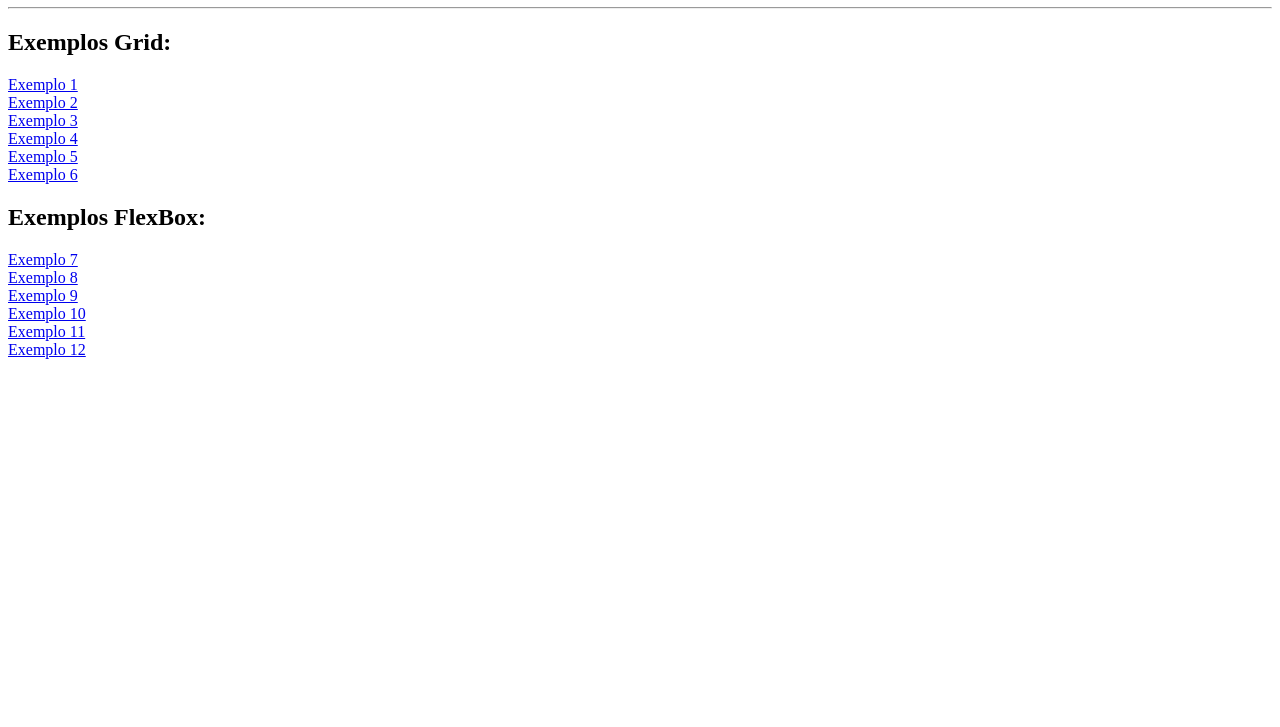
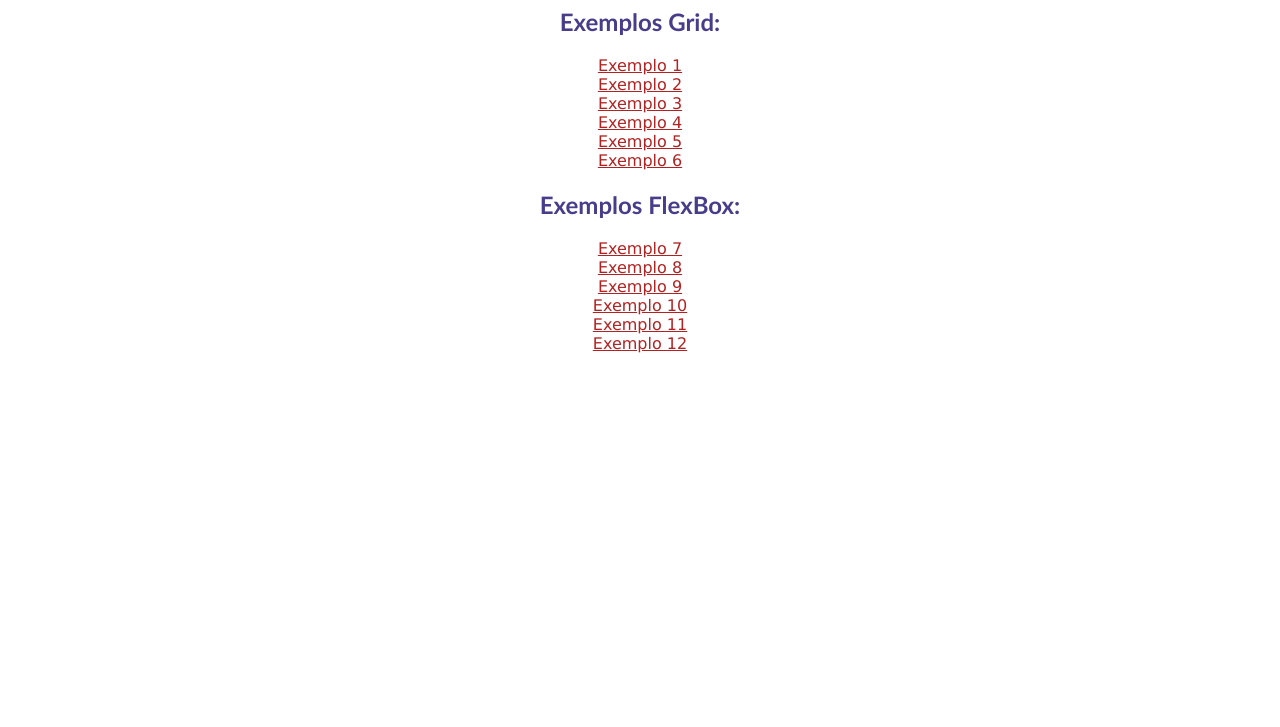
Before and after one commit to kaillanecmartins/SeminarioCSS, a plain HTML site: page index.html in a window 1280 px wide. Shown: the part 73-800 px from the top of the page. Drawn offline with Linux system fonts and the light colour scheme.

Commit message:
modificando página principal

```diff
--- a/index.html
+++ b/index.html
@@ -4,23 +4,40 @@
     <meta charset="UTF-8" />
     <meta name="viewport" content="width=device-width, initial-scale=1.0" />
     <title>Seminário Grid e FlexBox</title>
+    <style>
+      *{
+        text-align: center;
+      }
+      h1{
+        font-family: 'Franklin Gothic Medium', 'Arial Narrow', Arial, sans-serif;
+        color: cornflowerblue;
+      }
+      h2{
+        font-family: 'Gill Sans', 'Gill Sans MT', Calibri, 'Trebuchet MS', sans-serif;
+        color: darkslateblue;
+      }
+      a{
+        font-family: 'Lucida Sans', 'Lucida Sans Regular', 'Lucida Grande', 'Lucida Sans Unicode', Geneva, Verdana, sans-serif;
+        color:firebrick;
+      }
+    </style>
   </head>
   <body>
     <h1>Seminário Grid e FlexBox</h1>
-    <hr />
+
     <h2>Exemplos Grid:</h2>
-    <a href="grid/exemplo01.html">Exemplo 1</a><br />
-    <a href="grid/exemplo02.html">Exemplo 2</a><br />
-    <a href="grid/exemplo03.html">Exemplo 3</a><br />
-    <a href="grid/exemplo04.html">Exemplo 4</a><br />
-    <a href="grid/exemplo05.html">Exemplo 5</a><br />
-    <a href="grid/exemplo06.html">Exemplo 6</a><br />
+    <a href="grid/exemplo01.html" target="_blank">Exemplo 1</a><br />
+    <a href="grid/exemplo02.html" target="_blank">Exemplo 2</a><br />
+    <a href="grid/exemplo03.html" target="_blank">Exemplo 3</a><br />
+    <a href="grid/exemplo04.html" target="_blank">Exemplo 4</a><br />
+    <a href="grid/exemplo05.html" target="_blank">Exemplo 5</a><br />
+    <a href="grid/exemplo06.html" target="_blank">Exemplo 6</a><br />
     <h2>Exemplos FlexBox:</h2>
-    <a href="flexbox/exemplo07.html">Exemplo 7</a><br />
-    <a href="flexbox/exemplo08.html">Exemplo 8</a><br />
-    <a href="flexbox/exemplo09.html">Exemplo 9</a><br />
-    <a href="flexbox/exemplo10.html">Exemplo 10</a><br />
-    <a href="flexbox/exemplo11.html">Exemplo 11</a><br />
-    <a href="flexbox/exemplo12.html">Exemplo 12</a><br />
+    <a href="flexbox/exemplo07.html" target="_blank">Exemplo 7</a><br />
+    <a href="flexbox/exemplo08.html" target="_blank">Exemplo 8</a><br />
+    <a href="flexbox/exemplo09.html" target="_blank">Exemplo 9</a><br />
+    <a href="flexbox/exemplo10.html" target="_blank">Exemplo 10</a><br />
+    <a href="flexbox/exemplo11.html" target="_blank">Exemplo 11</a><br />
+    <a href="flexbox/exemplo12.html" target="_blank">Exemplo 12</a><br />
   </body>
 </html>
```
